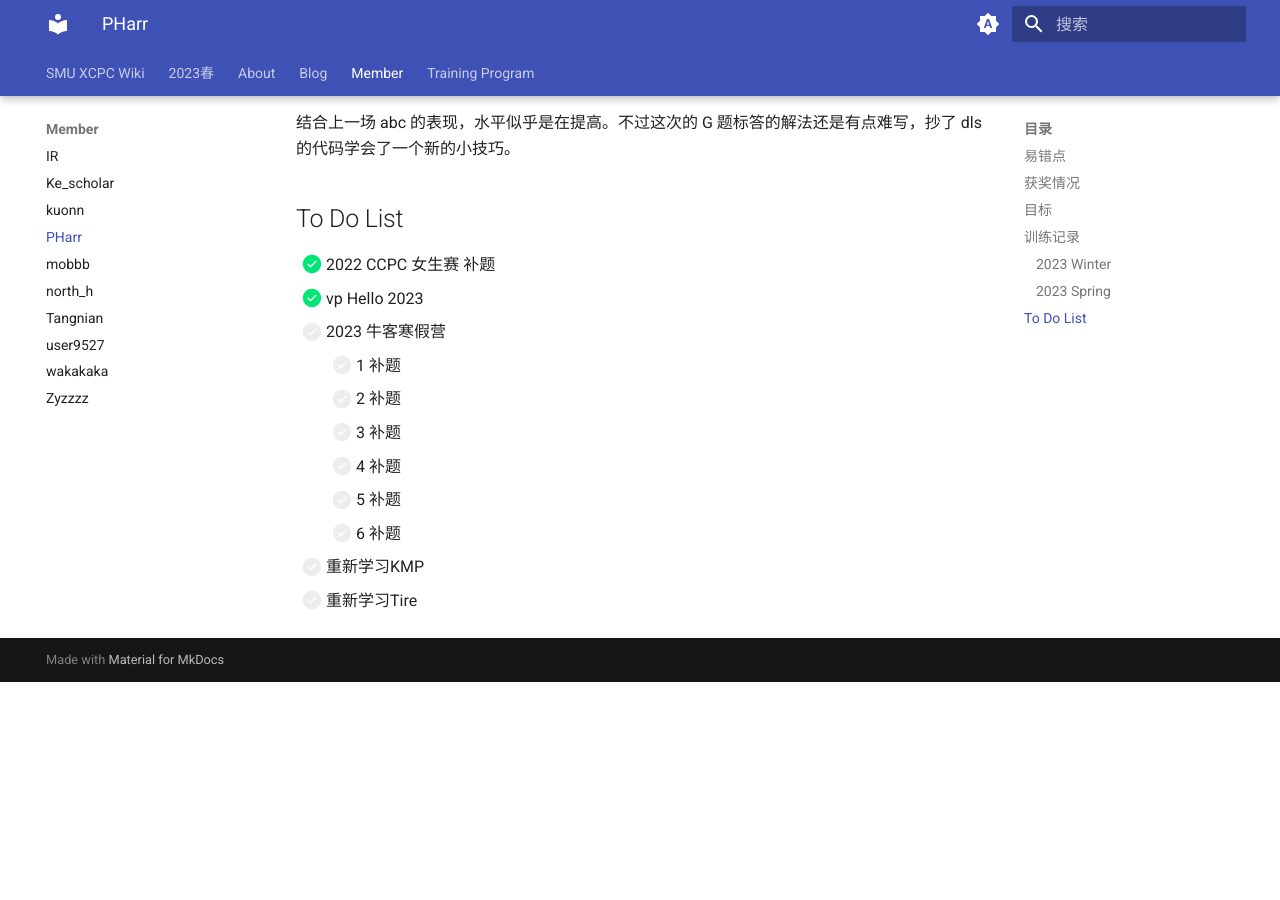
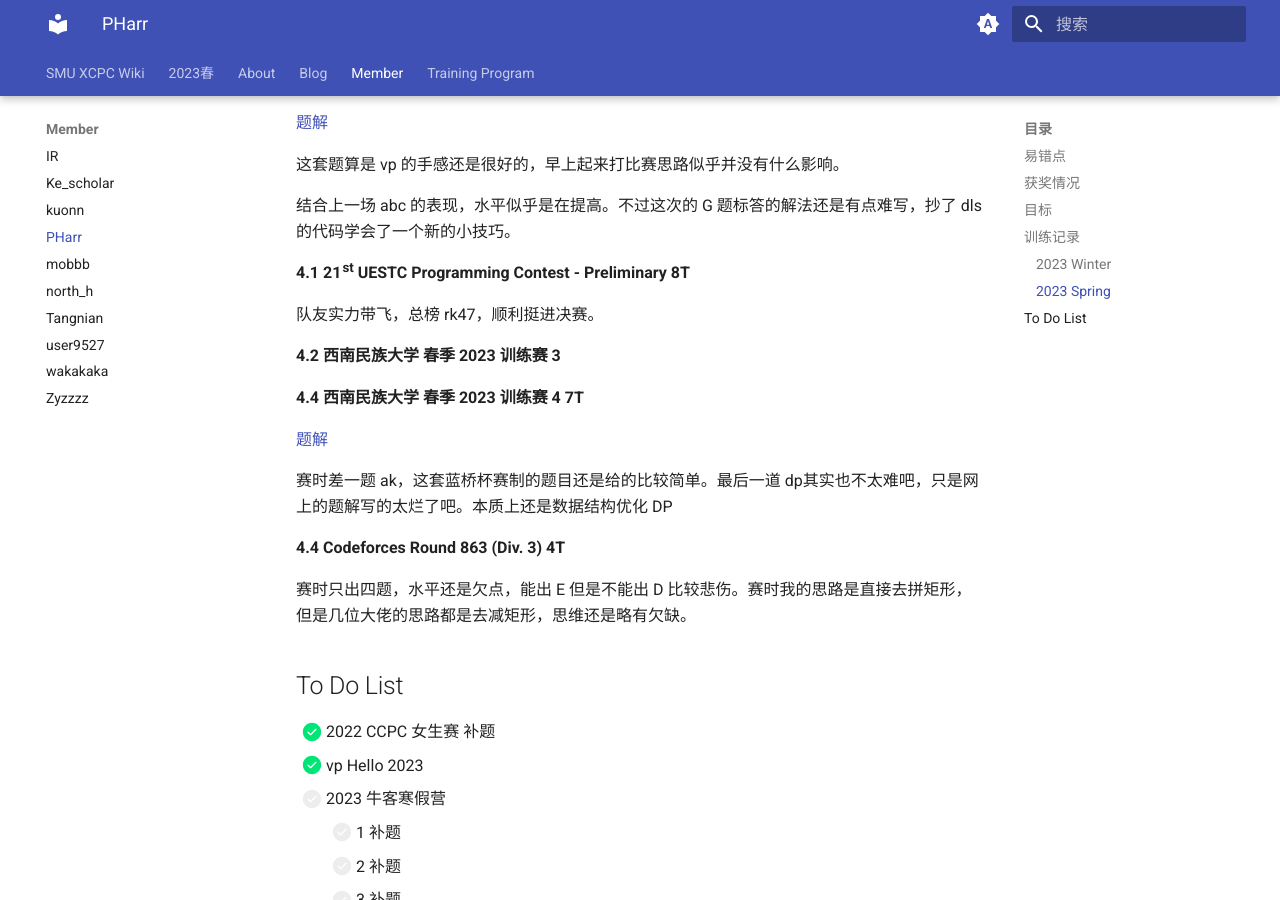
Before and after one commit to SMU-XCPC/wiki, an MkDocs documentation site: the page built from docs/Member/PHarr.md, in a window 1280 px wide and 900 px high, scrolled down 4671 px. Built offline with MkDocs 1.6.1 and Material for MkDocs 9.7.7, drawn with Linux system fonts in a browser that asks for light colours; before the commit the page ends 5353 px from its top, so only the background shows below that; some of the changed text lies outside the part shown.

Commit message:
Update PHarr.md

```diff
--- a/docs/Member/PHarr.md
+++ b/docs/Member/PHarr.md
@@ -149,7 +149,11 @@ email：xin.mai@forxmail.com
 
 **3.23 Educational Codeforces Round 145 (Rated for Div. 2) 2T**
 
+[题解](https://www.cnblogs.com/PHarr/p/17284145.html)
+
 有点可惜，赛时只能做两题，其实C题感觉还是比较简单的了
+
+补题的时候发现 D题的 DP 其实不太难想，主要是状态的设计。
 
 **3.25 西南民族大学2023天梯选拔赛 196分**
 
@@ -179,6 +183,26 @@ email：xin.mai@forxmail.com
 
 结合上一场 abc 的表现，水平似乎是在提高。不过这次的 G 题标答的解法还是有点难写，抄了 dls 的代码学会了一个新的小技巧。
 
+**4.1 21st UESTC Programming Contest - Preliminary 8T**
+
+队友实力带飞，总榜 rk47，顺利挺进决赛。
+
+**4.2 西南民族大学 春季 2023 训练赛 3**
+
+
+
+**4.4 西南民族大学 春季 2023 训练赛 4 7T**
+
+[题解](https://www.cnblogs.com/PHarr/p/17289568.html)
+
+赛时差一题 ak，这套蓝桥杯赛制的题目还是给的比较简单。最后一道 dp其实也不太难吧，只是网上的题解写的太烂了吧。本质上还是数据结构优化 DP
+
+**4.4 Codeforces Round 863 (Div. 3) 4T**
+
+
+
+赛时只出四题，水平还是欠点，能出 E 但是不能出 D 比较悲伤。赛时我的思路是直接去拼矩形，但是几位大佬的思路都是去减矩形，思维还是略有欠缺。
+
 ## To Do List
 
 - [x] 2022 CCPC 女生赛 补题
```
